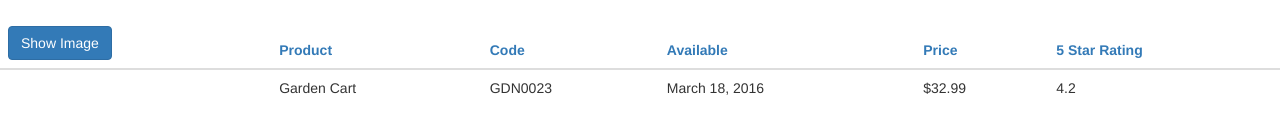
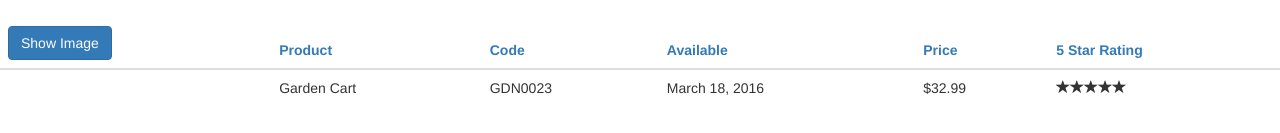
Before and after one commit to DorianClair/AngularProject, an Angular app in the folder APM-Start/: page / in a window 1280 px wide. Shown: the part 211-344 px from the top of the page. Built offline with nearby package versions, Linux system fonts and the light colour scheme.

Commit message:
Made stars using events and CSS, also made an onClick() Did this using a nested component

```diff
--- a/APM-Start/src/app/Products/product-list.component.html
+++ b/APM-Start/src/app/Products/product-list.component.html
@@ -1,6 +1,6 @@
 <div class='panel panel-primary'>
   <div class = 'panel-heading'>
-    Product List
+    {{pageTitle}}
   </div>
   <div class = 'row'>
     <div class = 'col-md-2'>Filter by: </div>
@@ -46,7 +46,8 @@
         <td>{{product.productCode |convertToSpaces: '-'}}</td>
         <td>{{product.releaseDate}}</td>
         <td>{{product.price |currency: 'USD' : true :'1.2-2'}}</td>
-        <td>{{product.starRating}}</td>
+        <td><pm-star [rating]='product.starRating'
+              (ratingClicked)='onRatingClicked($event)'></pm-star></td>
       </tr>
     </tbody>
   </table>
--- a/APM-Start/src/app/Products/product-list.component.ts
+++ b/APM-Start/src/app/Products/product-list.component.ts
@@ -86,6 +86,9 @@
   ngOnInit(): void {
     console.log('in OnInit');
   }
+  onRatingClicked(message: string): void {
+    this.pageTitle = 'Product List: ' +message;
+  }
   performFilter(filterBy: string): IProduct[] {
     filterBy = filterBy.toLocaleLowerCase();
     return this.products.filter((product: IProduct) =>
--- a/APM-Start/src/app/app.module.ts
+++ b/APM-Start/src/app/app.module.ts
@@ -5,13 +5,15 @@
 import { AppComponent } from './app.component';
 import {ProductListComponent} from './Products/product-list.component';
 import {ConvertToSpacesPipe} from "./shared/converto-to-spaces.pipe";
+import {StarComponent} from './shared/star.component';
 
 
 @NgModule({
   declarations: [
     ProductListComponent,
     AppComponent,
-    ConvertToSpacesPipe
+    ConvertToSpacesPipe,
+    StarComponent
   ],
   imports: [
     BrowserModule,
--- a/APM-Start/src/app/shared/star.component.html
+++ b/APM-Start/src/app/shared/star.component.html
@@ -1,6 +1,7 @@
 <div class="crop"
     [style.width.px]="starWidth"
-    [title]="rating">
+    [title]="rating"
+    (click)="onClick()">
     <div style="width: 86px">
         <span class="glyphicon glyphicon-star"></span>
         <span class="glyphicon glyphicon-star"></span>
--- /dev/null
+++ b/APM-Start/src/app/shared/star.component.ts
@@ -0,0 +1,20 @@
+import {Component, OnChanges, Input, Output, EventEmitter} from '@angular/core';
+
+@Component({
+  selector: 'pm-star',
+  templateUrl: './star.component.html',
+  styleUrls: ['./star.component.css']
+})
+export class StarComponent implements OnChanges{
+
+  @Input() rating: number;
+  starWidth: number;
+  @Output() ratingClicked: EventEmitter<string> = new EventEmitter<string>();
+  onClick(): void {
+    this.ratingClicked.emit('clicked!');
+
+  }
+  ngOnChanges(): void {
+    this.starWidth = this.rating*86/5;
+  }
+}
```
